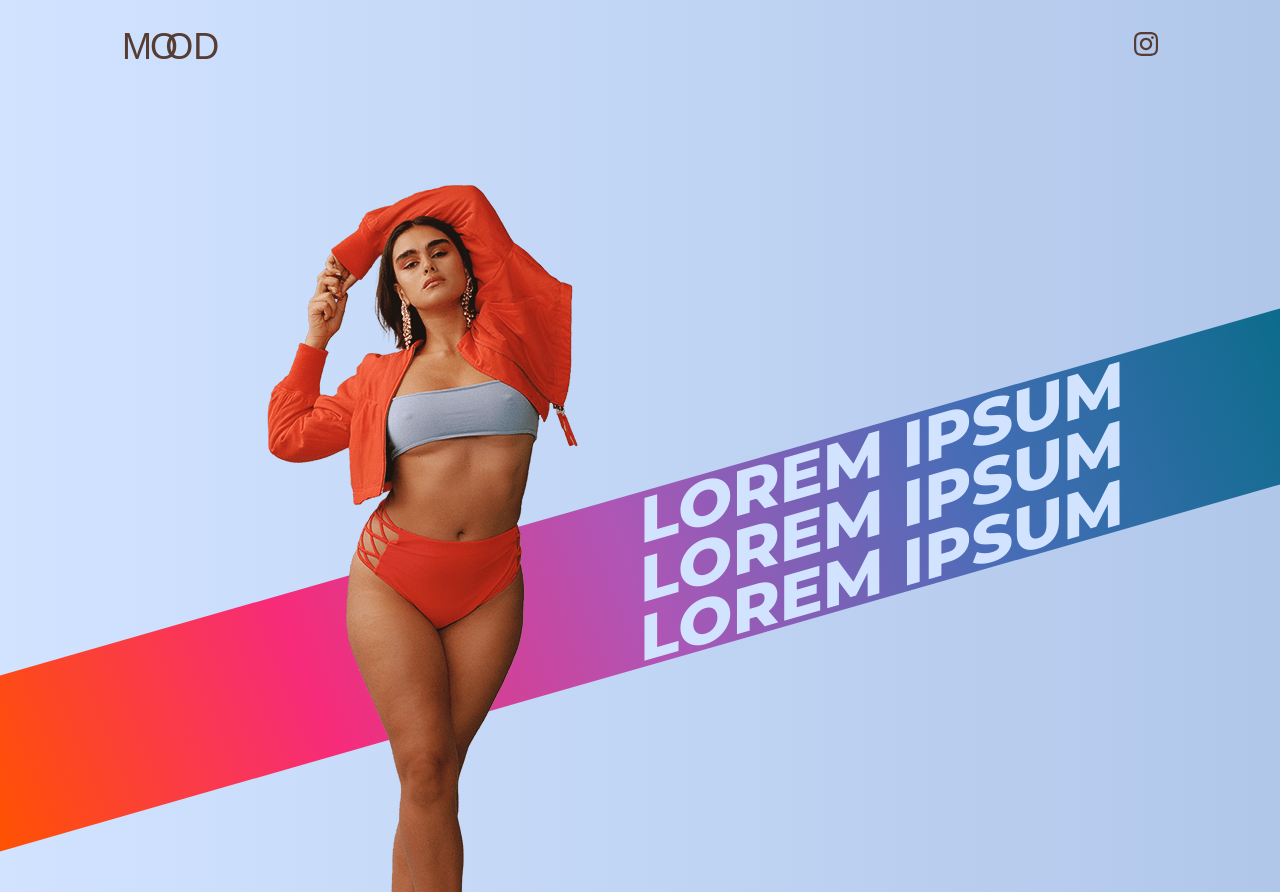
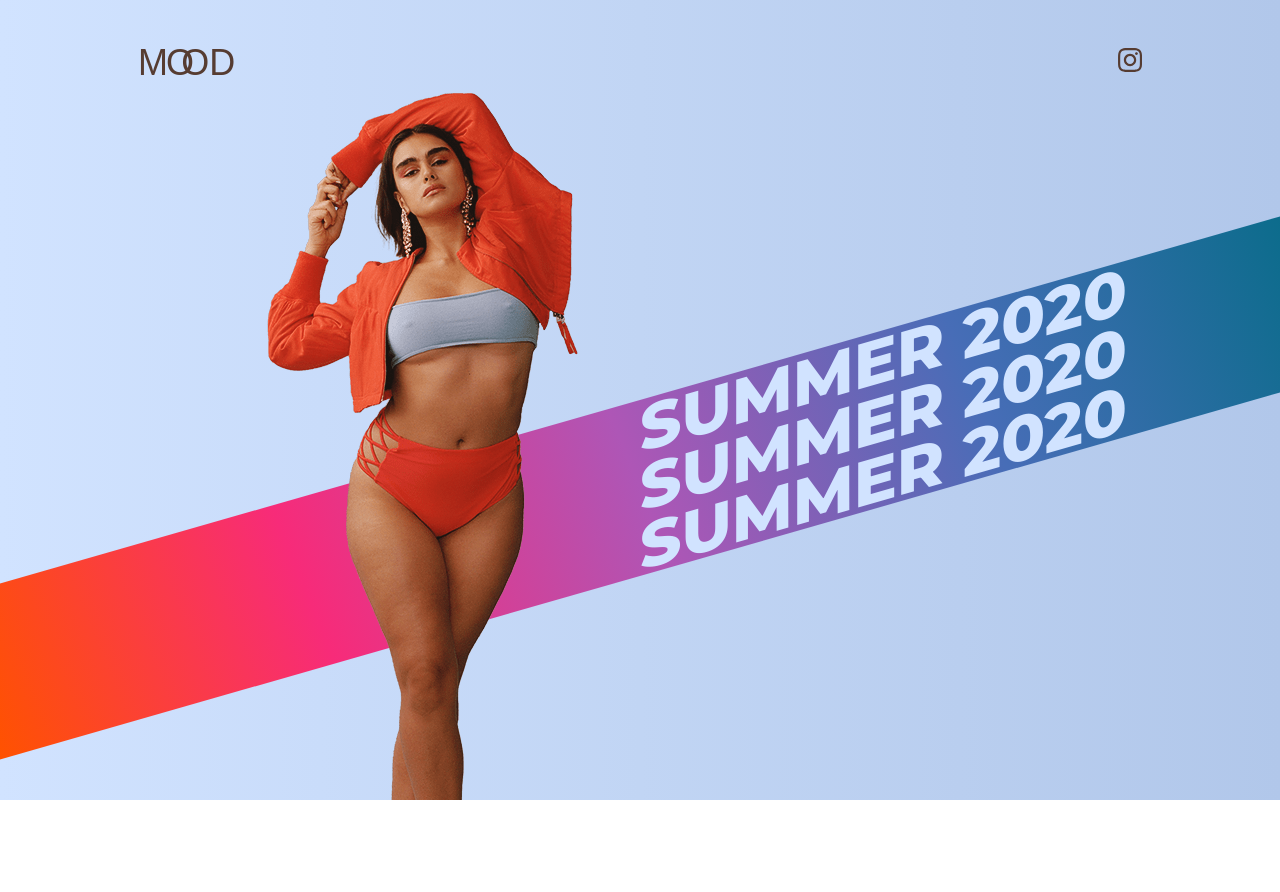
Before and after one commit to ga-fleury/moda2020, a plain HTML site: page index.html in a window 1280 px wide. After the commit the page ends 800 px from the top, so only its background shows below. Drawn offline with Linux system fonts and the light colour scheme.

Commit message:
scrollfix

```diff
--- a/css/_base.scss
+++ b/css/_base.scss
@@ -26,8 +26,8 @@ $font-display: 'Montserrat', sans-serif;
 
 html {
   width: 100vw;
+  height: 100%;
   font-size: 16px;
-  height: 100%;
   overflow-x: hidden;
 }
 
@@ -35,6 +35,7 @@ body {
   // background-image: linear-gradient(90deg, #9f9184, #998b7e, #938578, #8d7f72, #87796c);
   background-image: linear-gradient(90deg, #d1e3ff, #c9dcfa, #c1d5f4, #b9ceef, #b1c7ea);
   background-color: #fff;
+  min-height: 100%;
   width: 100vw;
   overflow-x: hidden;
 }
--- a/css/_destyle.scss
+++ b/css/_destyle.scss
@@ -10,6 +10,8 @@
 
    * {
     box-sizing: border-box;
+    margin: 0;
+    padding: 0;
   }
 
   ::before,
--- a/css/_layout.scss
+++ b/css/_layout.scss
@@ -2,10 +2,14 @@ header {
   position: relative;
   width: 100%;
   z-index: 10;
+  display: flex;
+  justify-content: center;
 
   nav {
+    position: absolute;
+    width: 100%;
     margin: 0 auto;
-    padding: 2rem;
+    padding: 3rem;
     display: flex;
     align-items: center;
     justify-content: space-between;
@@ -33,6 +37,7 @@ header {
 
 .wrapper {
   position: relative;
+  top: 0;
   height: 100vh;
   width: 100vw;
   background-color: rgba(0,0,0,0);
@@ -45,6 +50,7 @@ header {
   width: 100vw;
   background-image: linear-gradient(250deg, #0c6c8c, #476db7, #ae56b6, #f72b79, #ff5200);
   transform: skewY(-16deg);
+  overflow: hidden;
 
   &__call {
     position: absolute;
--- a/index.html
+++ b/index.html
@@ -7,8 +7,9 @@
   <title>Document</title>
   <link rel="stylesheet" href="./css/main.min.css">
   <link href="https://fonts.googleapis.com/css2?family=Montserrat:wght@600;800&display=swap" rel="stylesheet">
-  </head>
-  <body>
+</head>
+
+<body>
   <header>
     <nav>
       <img src="img/logo.svg" class="logo"></img>
@@ -21,12 +22,8 @@
         </a>
         <a href="">
           <?xml version="1.0" encoding="utf-8"?>
-          <!-- Generator: Adobe Illustrator 24.0.0, SVG Export Plug-In . SVG Version: 6.00 Build 0)  -->
           <svg class="icon" version="1.1" id="Layer_1" xmlns="http://www.w3.org/2000/svg"
-            xmlns:xlink="http://www.w3.org/1999/xlink" x="0px" y="0px" viewBox="0 0 511 511"
-            style="enable-background:new 0 0 511 511;" xml:space="preserve">
-            <style type="text/css">
-            </style>
+            xmlns:xlink="http://www.w3.org/1999/xlink" x="0px" y="0px" viewBox="0 0 511 511" xml:space="preserve">
             <path class="st0" d="M510.5,150.2c-1.2-27.2-5.6-45.8-11.9-62c-6.5-17.2-16.5-32.5-29.5-45.3c-12.8-13-28.3-23.1-45.2-29.4
             c-16.3-6.3-34.8-10.7-62-11.9C334.5,0.3,325.8,0,256.4,0s-78.1,0.3-105.3,1.5c-27.2,1.2-45.8,5.6-62,11.9
             C72,19.9,56.6,29.8,43.8,42.9c-13,12.8-23.1,28.3-29.4,45.2c-6.3,16.3-10.7,34.8-11.9,62c-1.3,27.4-1.6,36-1.6,105.4
@@ -52,9 +49,9 @@
   <div class="wrapper">
     <div class="hero">
       <div class="hero__call">
-        <h1 class="hero__title">Lorem ipsum</h1>
-        <h1 class="hero__title">Lorem ipsum</h1>
-        <h1 class="hero__title">Lorem ipsum</h1>
+        <h1 class="hero__title">summer 2020</h1>
+        <h1 class="hero__title">summer 2020</h1>
+        <h1 class="hero__title">summer 2020</h1>
       </div>
     </div>
     <img src="./img/model-opt.png" alt="" class="hero__feat">
```
Also changed, not shown: css/main.min.css.
